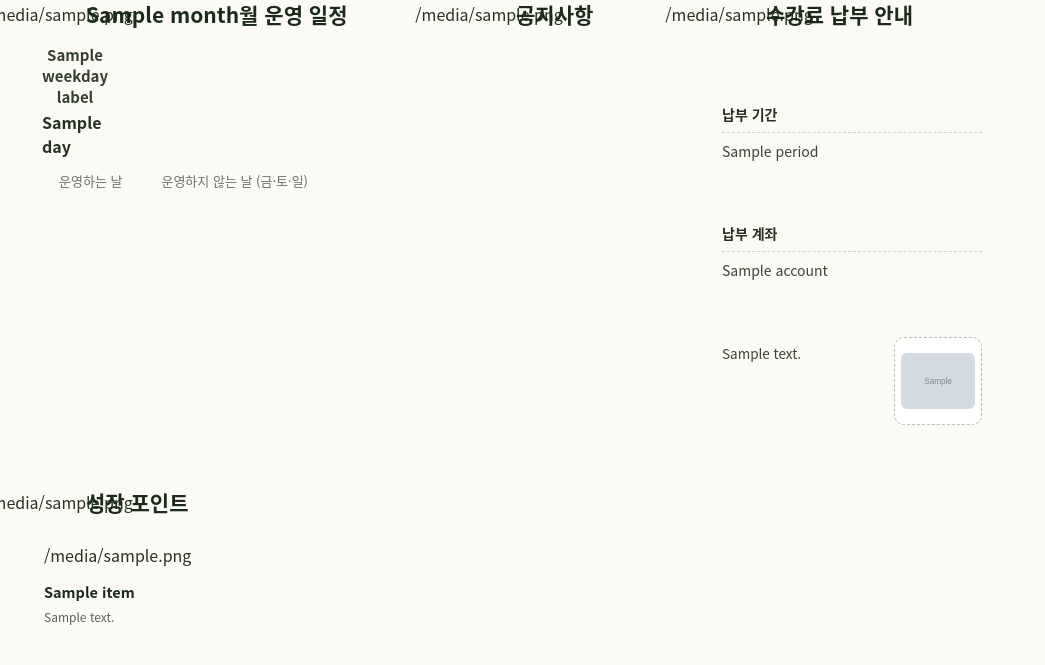
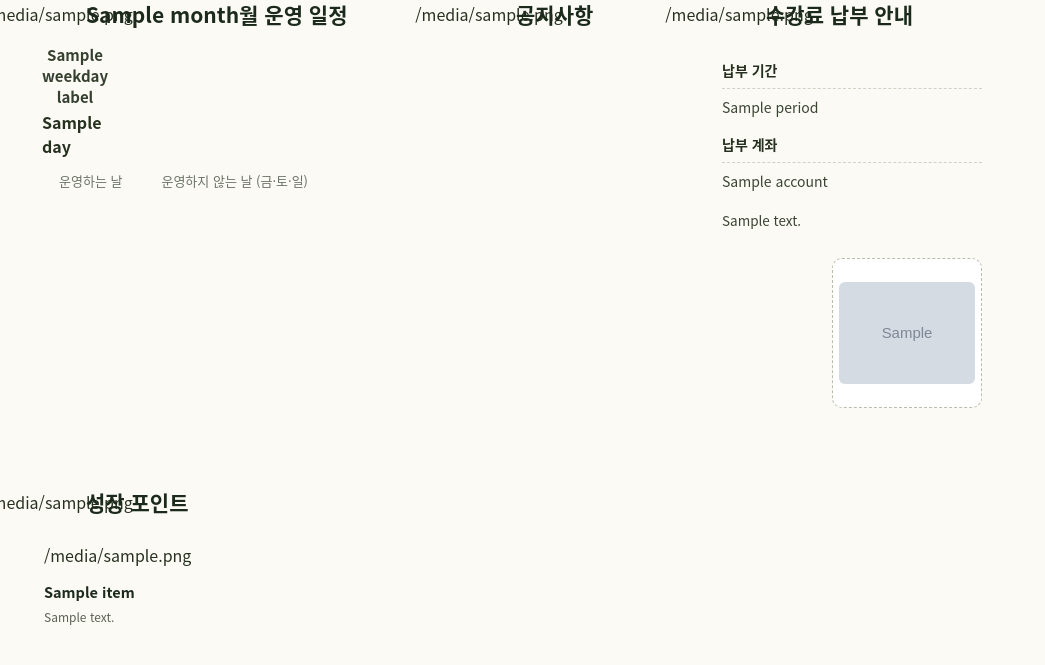
Before and after one commit to ppsj2235-dot/study-room-app, a Flask app: template templates/newsletter_flyer.html in a window 1280 px wide. Shown: the part 328-993 px from the top of the page, without its empty margins (0-1045 px from the left). Run offline with Flask 3, Linux system fonts and the light colour scheme; the template is opened without the code that fills it: most values are stand-ins (such as "Sample title", 1, 10 or a date in 2020); grey boxes marked "Sample" are stand-in pictures; some libraries are stand-ins or nearby versions.

Commit message:
QR 코드 박스 크기 확대 및 레이아웃 개선

```diff
--- a/templates/newsletter_flyer.html
+++ b/templates/newsletter_flyer.html
@@ -140,11 +140,11 @@
   .tuition-label { font-size: 14px; font-weight: 700; color: #26301f; margin-top: 0; }
   .tuition-rule { border-bottom: 1px dashed #cfd3c6; margin-top: 8px; }
   .tuition-value { font-size: 14px; color: #3a4433; margin-top: 8px; line-height: 1.5; }
-  .tuition-note { font-size: 13.5px; color: #3a4433; line-height: 1.65; width: calc(100% - 100px); }
-  /* QR 이미지가 아직 없어서 qr-box 자체를 렌더링하지 않을 때는 안내 문구가 카드 전체 너비를 씀 */
-  .tuition-note--full { width: 100%; }
+  /* QR 유무와 상관없이 안내 문구는 항상 카드 전체 너비를 씀 (QR은 아래 별도 줄에 표시) */
+  .tuition-note { font-size: 13.5px; color: #3a4433; line-height: 1.65; width: 100%; }
+  .qr-row { display: flex; justify-content: flex-end; margin-top: 10px; }
   .qr-box {
-    position: absolute; right: 22px; bottom: 20px; width: 88px; height: 88px;
+    width: 150px; height: 150px;
     border: 1.5px dashed #b9bdae; border-radius: 10px;
     display: flex; align-items: center; justify-content: center; text-align: center;
     font-size: 12px; color: #6b7267; padding: 6px; line-height: 1.4;
@@ -281,14 +281,16 @@
           <div class="tuition-rule"></div>
           <div class="tuition-value">{{ tuition.account }}</div>
         </div>
-        <div class="tuition-note{{ '' if tuition.qr_image else ' tuition-note--full' }}">{{ tuition.note }}</div>
+        <div class="tuition-note">{{ tuition.note }}</div>
+        {% if tuition.qr_image %}
+        <div class="qr-row">
+          <div class="qr-box">
+            <img src="{{ tuition.qr_image }}" />
+          </div>
+        </div>
+        {% endif %}
       </div>
     </div>
-    {% if tuition.qr_image %}
-    <div class="qr-box">
-      <img src="{{ tuition.qr_image }}" />
-    </div>
-    {% endif %}
   </div>
 
   <!-- Card 4: Growth points (가정에서 부탁드립니다와 동일한 가로형) -->
```
